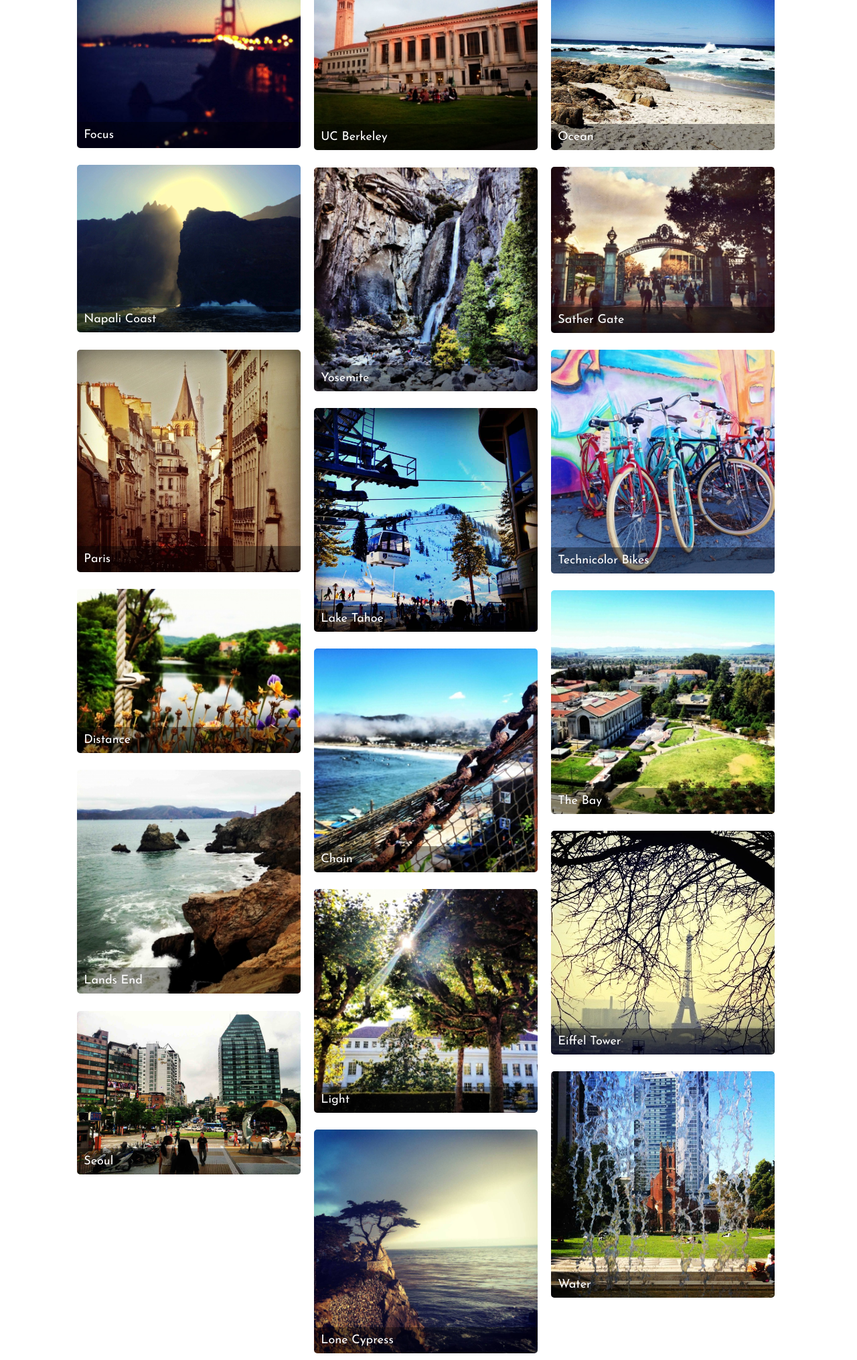
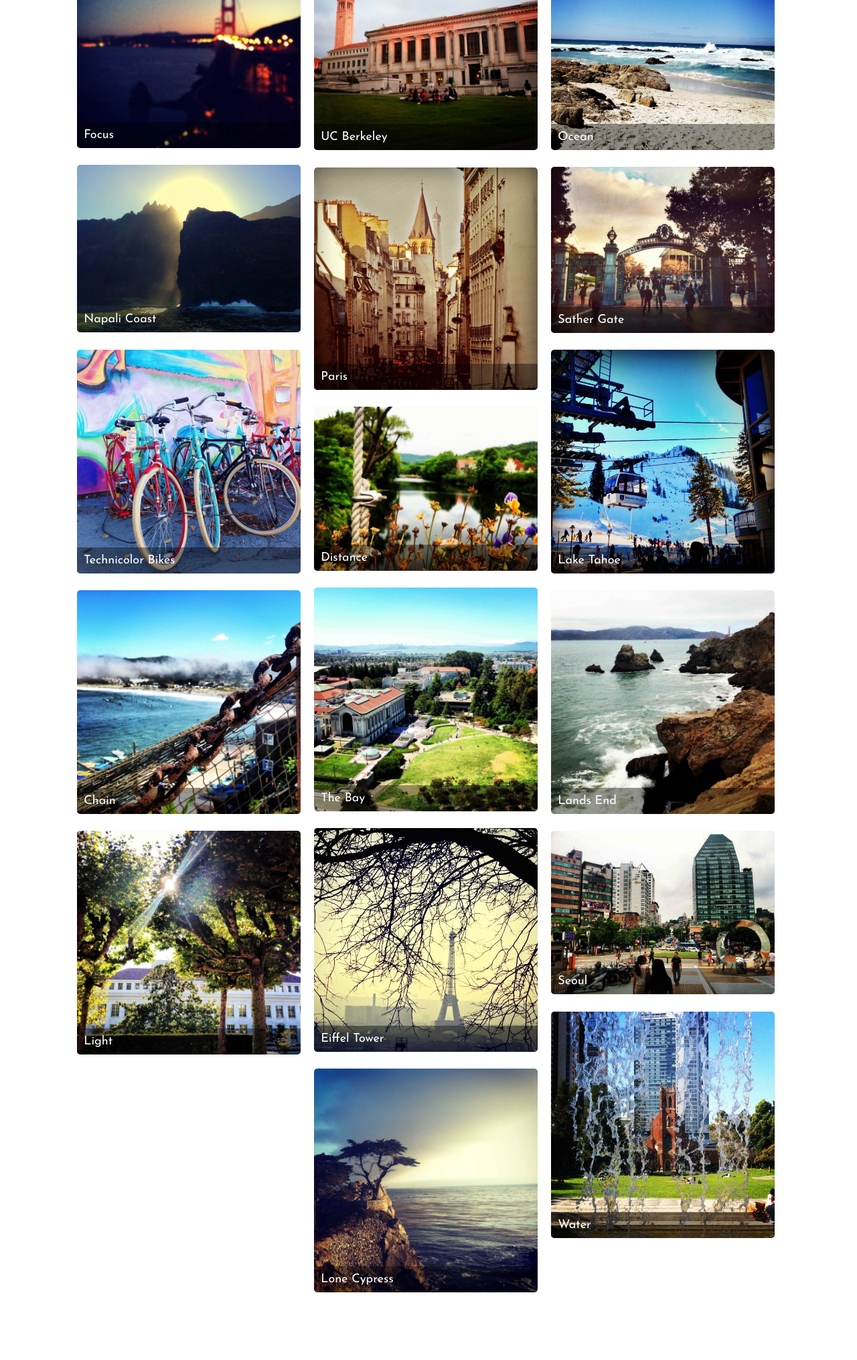
Before and after one commit to jacburge/my_website, a Flask app: page /creative/ in a window 1280 px wide. Shown: the part 1865-3895 px from the top of the page at 67% size. After the commit the page ends 3794 px from the top, so only its background shows below. Run offline with Flask 2, Linux system fonts and the light colour scheme.

Commit message:
Removed duplicate yosemite pic

```diff
--- a/app/templates/creative.html
+++ b/app/templates/creative.html
@@ -154,10 +154,10 @@
 		<img class="img-scaled" src="/static/img/Portfolio_Pics/jump.JPG"/>
 		<div class="photo-caption">Jump</div>
 	</div> -->
-	<div class="photo">
+<!-- 	<div class="photo">
 		<img class="img-scaled" src="/static/img/Portfolio_Pics/yosemite.JPG"/>
 		<div class="photo-caption">Yosemite</div>
-	</div>
+	</div> -->
 	<div class="photo">
 		<img class="img-scaled" src="/static/img/Portfolio_Pics/paris.JPG"/>
 		<div class="photo-caption">Paris</div>
```
